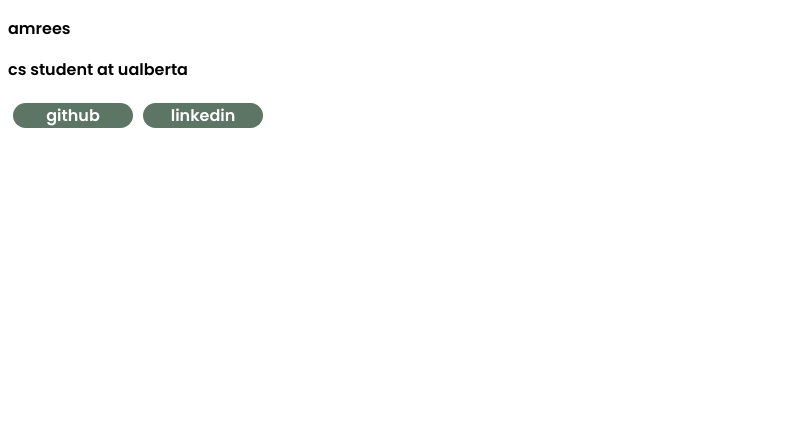
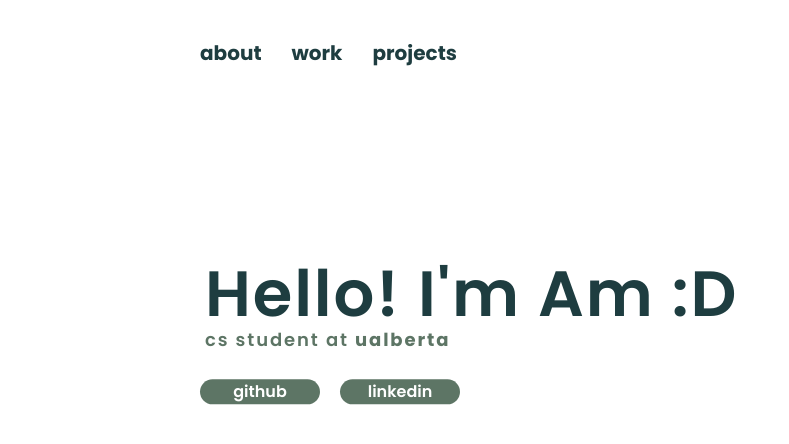
Before and after one commit to amreesalmonte/amreesalmonte.github.io, a React (Create React App) app: page /about in a window 1280 px wide. Shown: the top 444 px of the page, without its empty margins (0-789 px from the left). Built offline with nearby package versions, Linux system fonts and the light colour scheme.

Commit message:
added styling and finished up components

```diff
--- a/src/App.js
+++ b/src/App.js
@@ -1,15 +1,49 @@
 import React, { Component } from "react";
+import {
+    BrowserRouter as Router,
+    Switch,
+    Route,
+    Link
+} from "react-router-dom";
 import projectsData from "./data/projects";
-import Page from "./components/Page"
+import Page from "./components/Page";
+import About from "./components/About"
 
 const projects = projectsData;
 
 class App extends Component {
     render() {
         return (
-            < div >
-                {projects.map((project) => <Page key={project.id} page={project} />)}
-            </div >
+            <Router>
+                <div>
+                    <div className="navBar">
+                        <Link exact to="/about">
+                            <p className="navLink">about</p>
+                        </Link>
+                        <p className="navLink">work</p>
+                        <div className="dropdown">
+                            <p className="navLink">projects</p>
+                            <div className="dropdownContent">
+                                {
+                                    projects.map((project, index) => {
+                                        return <Link to={project.route}>
+                                            <p className="dropdownLink" key={index}>{project.content.header}</p>
+                                        </Link>
+                                    })
+                                }
+                            </div>
+                        </div>
+                    </div>
+                    <Switch>
+                        <Route path="/about"><About /></Route>
+                        {
+                            projects.map((project, index) => {
+                                return <Route path={project.route}><Page key={index} page={project.content} /></Route>
+                            })
+                        }
+                    </Switch>
+                </div >
+            </Router >
         );
     }
 }
--- /dev/null
+++ b/src/components/About.js
@@ -0,0 +1,22 @@
+import React, { Component } from 'react';
+import Links from "./Links";
+import "../styling/About.css"
+
+class About extends Component {
+    render() {
+        return (
+            <div className="aboutBody">
+                <div className="aboutContent">
+                    <p className="title">Hello! I'm Am :D</p>
+                    <p className="secTitle">cs student at <b>ualberta</b></p>
+                    <div className="linksGroup">
+                        <Links link="http://www.github.com/amreesalmonte" title="github" />
+                        <Links link="http://www.linkedin.com/in/amreesalmonte" title="linkedin" />
+                    </div>
+                </div>
+            </div>
+        );
+    }
+}
+
+export default About;
--- a/src/components/Page.js
+++ b/src/components/Page.js
@@ -1,13 +1,22 @@
 import React, { Component } from "react";
 import Links from "./Links";
+import "../styling/Page.css"
 
 class Page extends Component {
     render() {
-        const { header, subHeader, description, githubLink, websiteLink } = this.props.page;
+        const { header, subHeader, description, githubLink, websiteLink, figma } = this.props.page;
         return (
-            <div>
-                <h1>{header}</h1>
-                {githubLink !== null && <Links link={githubLink} title="github" />}
+            <div className="pageBody">
+                <div className="pageContent">
+                    <p className="header">{header}</p>
+                    <p className="subHeader">{subHeader}</p>
+                    <p className="description">{description}</p>
+                    <div className="linksGroup">
+                        {githubLink !== null && <Links link={githubLink} title="github" />}
+                        {githubLink !== null && <Links link={websiteLink} title="website" />}
+                    </div>
+                    {figma !== null && <iframe title="project demo" className="figmaWindow" src={figma} allowFullScreen />}
+                </div>
             </div>
         );
     }
--- a/src/components/WelcomePage.js
+++ b/src/components/WelcomePage.js
@@ -1,17 +1,29 @@
 import React, { Component } from 'react';
+import { Route, NavLink, HashRouter } from "react-router-dom";
 import Links from "./Links";
+import App from "../App";
 import "../styling/WelcomePage.css"
 
+
 class WelcomePage extends Component {
-    state = {}
     render() {
         return (
-            <div>
-                <p>amrees</p>
-                <p>cs student at ualberta</p>
-                <div className="linksGroup"><Links link="http://www.github.com/amreesalmonte" title="github" />
-                    <Links link="http://www.linkedin.com/in/amreesalmonte" title="linkedin" /></div>
-            </div>
+            <HashRouter>
+                <div className="pageContainer">
+                    <div className="welcomeCard">
+                        <p className="header">amrees</p>
+                        <p className="subHeader">cs student at ualberta</p>
+                        <div className="linksGroup">
+                            <Links link="http://www.github.com/amreesalmonte" title="github" />
+                            <Links link="http://www.linkedin.com/in/amreesalmonte" title="linkedin" />
+                        </div>
+                    </div>
+                    <div className="nextPage">
+                        <NavLink to="/app"><p className="nextIcon">></p></NavLink>
+                    </div>
+                </div>
+                <Route path="/app" component={App} />
+            </HashRouter>
         );
     }
 }
--- a/src/data/projects.jsx
+++ b/src/data/projects.jsx
@@ -1,19 +1,25 @@
 const projectsData = [
     {
-        id: 1,
+        route: "/test1",
+        content: {
             header: "header",
             subHeader: "subHeader",
             description: "description",
             githubLink: "http://www.github.com/amreesalmonte",
             websiteLink: "linkedin.com",
+            figma: "https://www.figma.com/embed?embed_host=share&url=https%3A%2F%2Fwww.figma.com%2Ffile%2FeTOmtOE1nvpmaF3efyXxNh%2Fpersonal-website%3Fnode-id%3D0%253A1"
+        }
     },
     {
-        id: 2,
+        route: "/test2",
+        content: {
             header: "header2",
             subHeader: "subHeader2",
             description: "description2",
             githubLink: null,
             websiteLink: null,
+            figma: null
+        }
     },
 ];
 
--- /dev/null
+++ b/src/styling/About.css
@@ -0,0 +1,29 @@
+.aboutBody {
+    text-align: center;
+    display: flex;
+    transform: translateY(90%);
+}
+
+.aboutContent {
+    text-align: left;
+    width: 70%;
+    margin: 0 auto;
+}
+
+.title {
+    font-size: 64px;
+    color: var(--main-color);
+    letter-spacing: 0.05cm;
+    line-height: 100%;
+    padding: 0px;
+    margin: 5px;
+}
+
+.secTitle {
+    font-size: 18px;
+    color: var(--sec-color);
+    line-height: 100%;
+    padding: 0px;
+    margin: 5px;
+    letter-spacing: 0.05cm;
+}
--- a/src/styling/App.css
+++ b/src/styling/App.css
@@ -1,5 +1,15 @@
+:root {
+    --main-color: #1E3D40;
+    --sec-color: #5D7565;
+    --accent-color: #FF9900;
+}
+
+/*position, height, and weight makes div occupy full screen*/
 body {
     font-family: "Poppins", sans-serif;
+    position: absolute;
+    height: 100%;
+    width: 100%;
 }
 
 .pageLink {
@@ -7,18 +17,77 @@ body {
     color: white;
 }
 
+.linksGroup {
+    margin-top: 30px;
+    margin-bottom: 30px;
+}
 .linkOuter {
-    background-color: #5D7565;
+    background-color: var(--sec-color);
     width: 120px;
     border-radius: 50px;
     text-align: center;
     display: inline-block;
-    margin: 5px;
+    margin-right: 20px;
 }
 
 .linkOuter:hover {
-    background-color: #FF9900;
+    background-color: var(--accent-color);
     width: 120px;
     border-radius: 50px;
     text-align: center;
 }
+
+.navBar {
+    width: 70%;
+    text-align: left;
+    margin: 0 auto;
+}
+
+.navLink {
+    font-size: 20px;
+    font-weight: bold;
+    margin: 0px;
+    padding: 30px;
+    padding-left: 0px;
+    text-decoration: none;
+    color: var(--main-color);
+    display: inline-block;
+}
+
+.navLink:hover {
+    color: var(--accent-color);
+}
+
+.dropdown {
+    display: inline-block;
+}
+
+.dropdownContent {
+    text-align: left;
+    display: none;
+    position: absolute;
+    padding: 30px;
+    padding-top: 0px;
+    padding-left: 0px;
+    background-color: white;
+    z-index: 1;
+}
+
+.dropdownContent a {
+    text-decoration: none;
+    color: var(--main-color);
+    font-size: 20px;
+    font-weight: bold;
+}
+
+.dropdownContent a:hover {
+    color: var(--accent-color);
+}
+
+.dropdown:hover .dropdownContent {
+    display: block;
+}
+
+.dropdown:hover body {
+    visibility: hidden;
+}
--- /dev/null
+++ b/src/styling/Page.css
@@ -0,0 +1,35 @@
+.pageBody {
+    text-align: center;
+    display: flex;
+    margin-top: 30px;
+}
+
+.header {
+    font-size: 30px;
+    font-weight: bold;
+    color: var(--main-color);
+    margin: 0px;
+}
+
+.subHeader {
+    font-size: 20px;
+    color: var(--sec-color);
+    margin: 0px;
+}
+
+.description {
+    font-size: 20px;
+    color: var(--main-color);
+}
+
+.pageContent {
+    text-align: left;
+    width: 70%;
+    margin: 0 auto;
+}
+
+.figmaWindow {
+    width: 100%;
+    height: 500px;
+    border: 0px;
+}
--- a/src/styling/WelcomePage.css
+++ b/src/styling/WelcomePage.css
@@ -0,0 +1,46 @@
+.pageContainer {
+    float: right;
+    margin: 5px;
+    transform: translateY(50%);
+}
+
+.welcomeCard {
+    margin: 5px;
+    text-align: right;
+    height: 100%;
+    display: inline-block;
+}
+
+.header {
+    font-size: 72px;
+    color: var(--main-color);
+    font-weight: bold;
+    letter-spacing: 0.05cm;
+    line-height: 100%;
+    padding: 0px;
+    margin: 5px;
+}
+
+.subHeader {
+    font-size: 18px;
+    color: var(--sec-color);
+    line-height: 100%;
+    padding: 0px;
+    margin: 5px;
+}
+
+.nextPage {
+    margin: 50px;
+    display: inline-block;
+}
+
+.nextIcon {
+    text-decoration: none;
+    font-size: 150px;
+    color: var(--main-color);
+    margin: 5px;
+}
+
+.nextIcon:hover {
+    color: var(--accent-color);
+}
```
Also changed, not shown: src/index.js (+3 -4 lines). Lines whose indentation alone changed are shown as unchanged.
